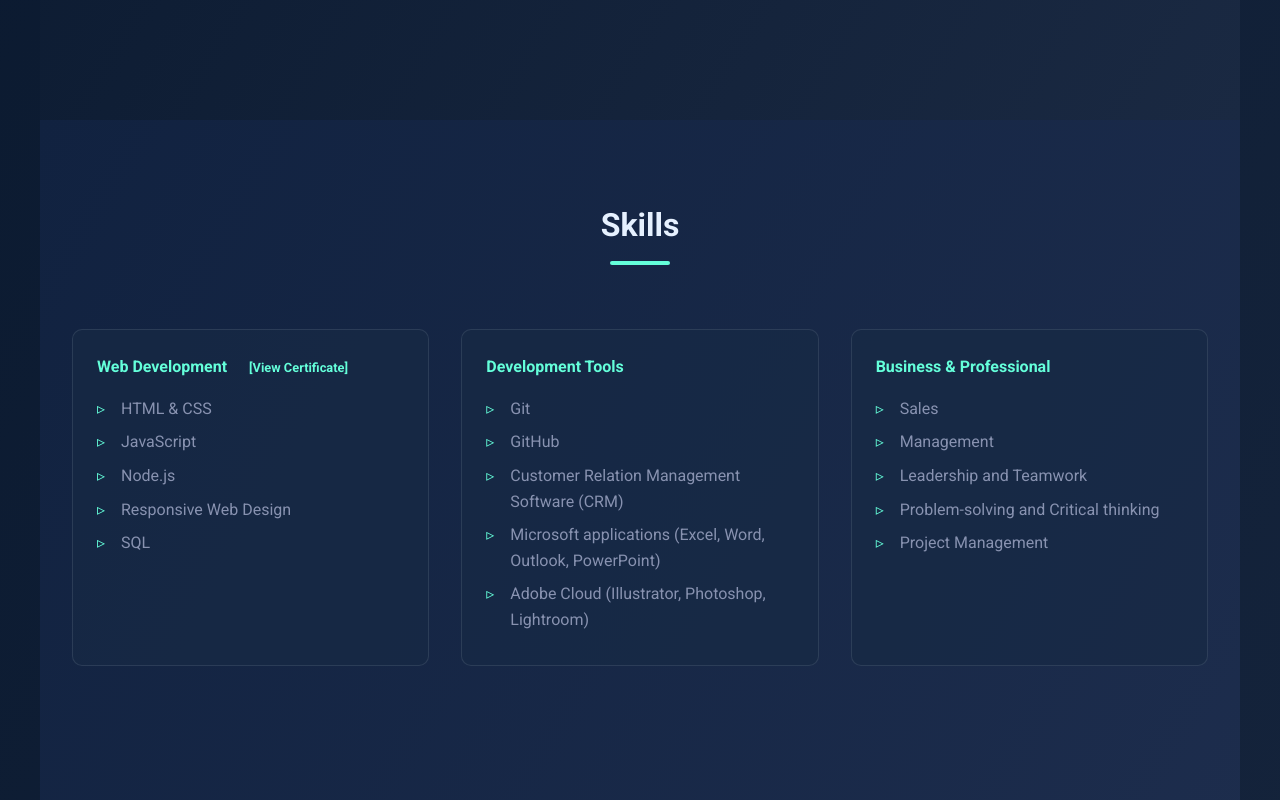
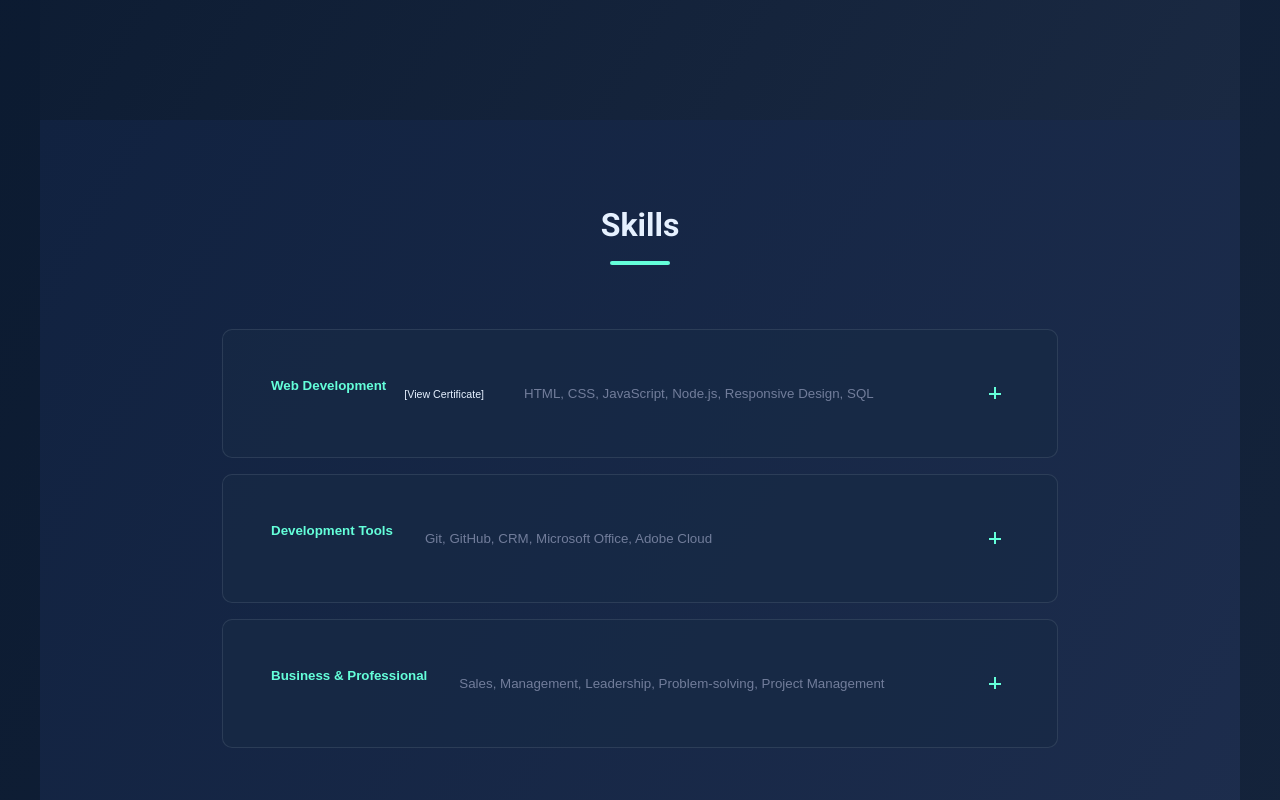
Before and after one commit to benduse/portfolio, a plain HTML site: page index.html in a window 1280 px wide. Shown: the part 680-1480 px from the top of the page. Drawn offline with Linux system fonts and the light colour scheme.

Commit message:
Refactored skills section to use an accordion layout for improved interactivity and accessibility; enhance JavaScript functionality for toggling and keyboard navigation.

```diff
--- a/css/modules/skills.css
+++ b/css/modules/skills.css
@@ -4,10 +4,9 @@
     padding: 80px 0; /* Using section-padding */
 }
 
-.skills-grid {
-    display: grid;
-    grid-template-columns: repeat(auto-fit, minmax(250px, 1fr));
-    gap: 2rem;
+.skills-accordion {
+    max-width: 900px;
+    margin: 0 auto;
     padding: 2rem;
 }
 
@@ -15,29 +14,112 @@
     background: var(--card-bg);
     border: 1px solid var(--border-light);
     border-radius: 10px;
-    padding: 1.5rem;
-    transition: transform 0.3s ease, box-shadow 0.3s ease;
+    margin-bottom: 1rem;
+    overflow: hidden;
 }
 
-.skill-category:hover {
-    transform: translateY(-5px);
-    box-shadow: 0 5px 15px var(--glow-accent);
+.skill-header {
+    width: 100%;
+    background: none;
+    border: none;
+    padding: 1.5rem;
+    text-align: left;
+    cursor: pointer;
+    display: flex;
+    align-items: center;
+    justify-content: space-between;
+    color: var(--text-primary);
+    position: relative;
 }
 
-.skill-category h3 {
+.skill-header h3 {
     color: var(--accent-primary);
-    margin-bottom: 1rem;
     font-size: var(--text-lg);
+    margin: 0;
+    flex-shrink: 0;
+}
+
+.skill-header:hover,
+.skill-header:focus {
+    background: var(--bg-hover);
+    outline: none;
+}
+
+.skill-header:focus-visible {
+    outline: 2px solid var(--accent-primary);
+    outline-offset: -2px;
+}
+
+.skill-preview {
+    color: var(--text-slate);
+    font-size: var(--text-sm);
+    margin: 0 2rem;
+    opacity: 0.8;
+    flex-grow: 1;
+    white-space: nowrap;
+    overflow: hidden;
+    text-overflow: ellipsis;
+}
+
+.arrow {
+    width: 20px;
+    height: 20px;
+    flex-shrink: 0;
+    position: relative;
+}
+
+.arrow::before,
+.arrow::after {
+    content: '';
+    position: absolute;
+    background: var(--accent-primary);
+    transition: transform 0.3s ease;
+}
+
+.arrow::before {
+    top: 50%;
+    left: 0;
+    width: 12px;
+    height: 2px;
+    transform: translateY(-50%);
+}
+
+.arrow::after {
+    top: 3px;
+    left: 5px;
+    width: 2px;
+    height: 12px;
+    transform-origin: center;
+    transition: transform 0.3s ease;
+}
+
+.skill-header[aria-expanded="true"] .arrow::after {
+    transform: scaleY(0);
+}
+
+.skill-content {
+    padding: 0 1.5rem;
+    height: 0;
+    opacity: 0;
+    transition: all 0.3s ease-out;
+    overflow: hidden;
+}
+
+.skill-content[aria-hidden="false"] {
+    padding: 0 1.5rem 1.5rem;
+    height: auto;
+    opacity: 1;
 }
 
 .skill-list {
     list-style: none;
     padding-left: 0;
+    margin: 0;
 }
 
 .skill-list li {
     color: var(--text-slate);
-    margin-bottom: 0.5rem;
+    margin-bottom: 0.75rem;
     padding-left: 1.5rem;
     position: relative;
 }
@@ -48,3 +130,17 @@
     left: 0;
     color: var(--accent-primary);
 }
+
+.cert-link {
+    color: var(--accent-secondary);
+    text-decoration: none;
+    font-size: var(--text-sm);
+    margin-left: 1rem;
+    transition: color 0.2s ease;
+}
+
+.cert-link:hover,
+.cert-link:focus {
+    color: var(--accent-primary);
+    text-decoration: underline;
+}
--- a/index.html
+++ b/index.html
@@ -78,9 +78,15 @@
 
     <section id="skills">
         <h2 class="section-title">Skills</h2>
-        <div class="skills-grid">
-            <div class="skill-category">
-                <h3>Web Development <a href="#web-dev-cert" class="cert-link" title="View Web Development Certification">[View Certificate]</a></h3>
+        <div class="skills-accordion">
+            <div class="skill-category" data-skills="HTML, CSS, JavaScript, Node.js, Responsive Design, SQL">
+                <button class="skill-header" aria-expanded="false" aria-controls="web-dev-content">
+                    <h3>Web Development</h3>
+                    <a href="#web-dev-cert" class="cert-link" title="View Web Development Certification">[View Certificate]</a>
+                    <span class="skill-preview">HTML, CSS, JavaScript, Node.js, Responsive Design, SQL</span>
+                    <span class="arrow"></span>
+                </button>
+                <div class="skill-content" id="web-dev-content" hidden>
                     <ul class="skill-list">
                         <li>HTML & CSS</li>
                         <li>JavaScript</li>
@@ -89,8 +95,15 @@
                         <li>SQL</li>
                     </ul>
                 </div>
-            <div class="skill-category">
+            </div>
+
+            <div class="skill-category" data-skills="Git, GitHub, CRM, Microsoft Office, Adobe Cloud">
+                <button class="skill-header" aria-expanded="false" aria-controls="dev-tools-content">
                     <h3>Development Tools</h3>
+                    <span class="skill-preview">Git, GitHub, CRM, Microsoft Office, Adobe Cloud</span>
+                    <span class="arrow"></span>
+                </button>
+                <div class="skill-content" id="dev-tools-content" hidden>
                     <ul class="skill-list">
                         <li>Git</li>
                         <li>GitHub</li>
@@ -99,8 +112,15 @@
                         <li>Adobe Cloud (Illustrator, Photoshop, Lightroom)</li>
                     </ul>
                 </div>
-            <div class="skill-category">
+            </div>
+
+            <div class="skill-category" data-skills="Sales, Management, Leadership, Problem-solving, Project Management">
+                <button class="skill-header" aria-expanded="false" aria-controls="business-content">
                     <h3>Business & Professional</h3>
+                    <span class="skill-preview">Sales, Management, Leadership, Problem-solving, Project Management</span>
+                    <span class="arrow"></span>
+                </button>
+                <div class="skill-content" id="business-content" hidden>
                     <ul class="skill-list">
                         <li>Sales</li>
                         <li>Management</li>
@@ -108,6 +128,7 @@
                         <li>Problem-solving and Critical thinking</li>
                         <li>Project Management</li>
                     </ul>
+                </div>
             </div>
         </div>
     </section>
--- a/js/script.js
+++ b/js/script.js
@@ -1,4 +1,41 @@
 document.addEventListener('DOMContentLoaded', () => {
+    // Skills Accordion functionality
+    const skillHeaders = document.querySelectorAll('.skill-header');
+
+    function toggleAccordion(header) {
+        const content = document.getElementById(header.getAttribute('aria-controls'));
+        const isExpanded = header.getAttribute('aria-expanded') === 'true';
+
+        // Update ARIA attributes and toggle visibility
+        header.setAttribute('aria-expanded', !isExpanded);
+        content.setAttribute('aria-hidden', isExpanded);
+        content.hidden = isExpanded;
+
+        // Optional: close other accordions
+        if (!isExpanded) {
+            skillHeaders.forEach(otherHeader => {
+                if (otherHeader !== header) {
+                    const otherContent = document.getElementById(otherHeader.getAttribute('aria-controls'));
+                    otherHeader.setAttribute('aria-expanded', 'false');
+                    otherContent.setAttribute('aria-hidden', 'true');
+                    otherContent.hidden = true;
+                }
+            });
+        }
+    }
+
+    skillHeaders.forEach(header => {
+        header.addEventListener('click', () => toggleAccordion(header));
+
+        // Keyboard navigation
+        header.addEventListener('keydown', (e) => {
+            if (e.key === 'Enter' || e.key === ' ') {
+                e.preventDefault();
+                toggleAccordion(header);
+            }
+        });
+    });
+
     // Navigation highlighting
     const sections = document.querySelectorAll('section');
     const navLinks = document.querySelectorAll('.nav-links a');
```
Lines whose indentation alone changed are shown as unchanged.
